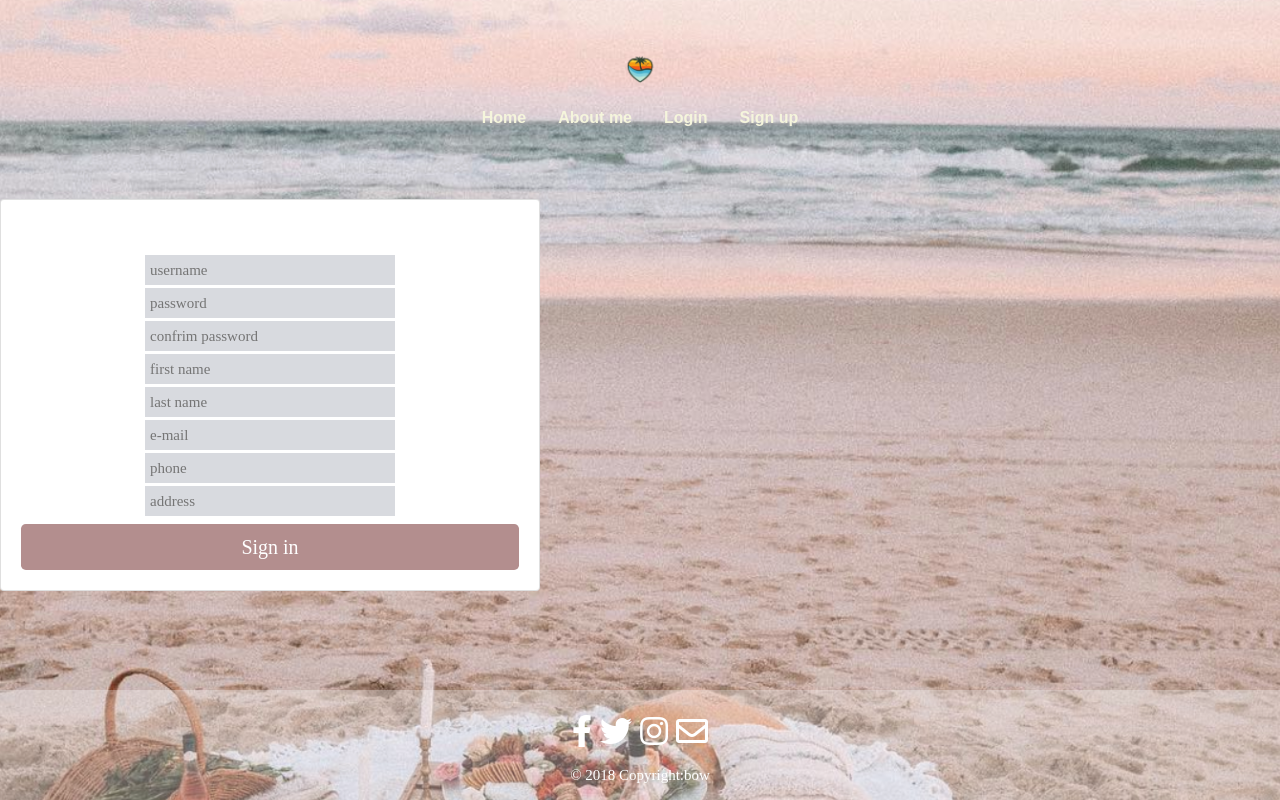
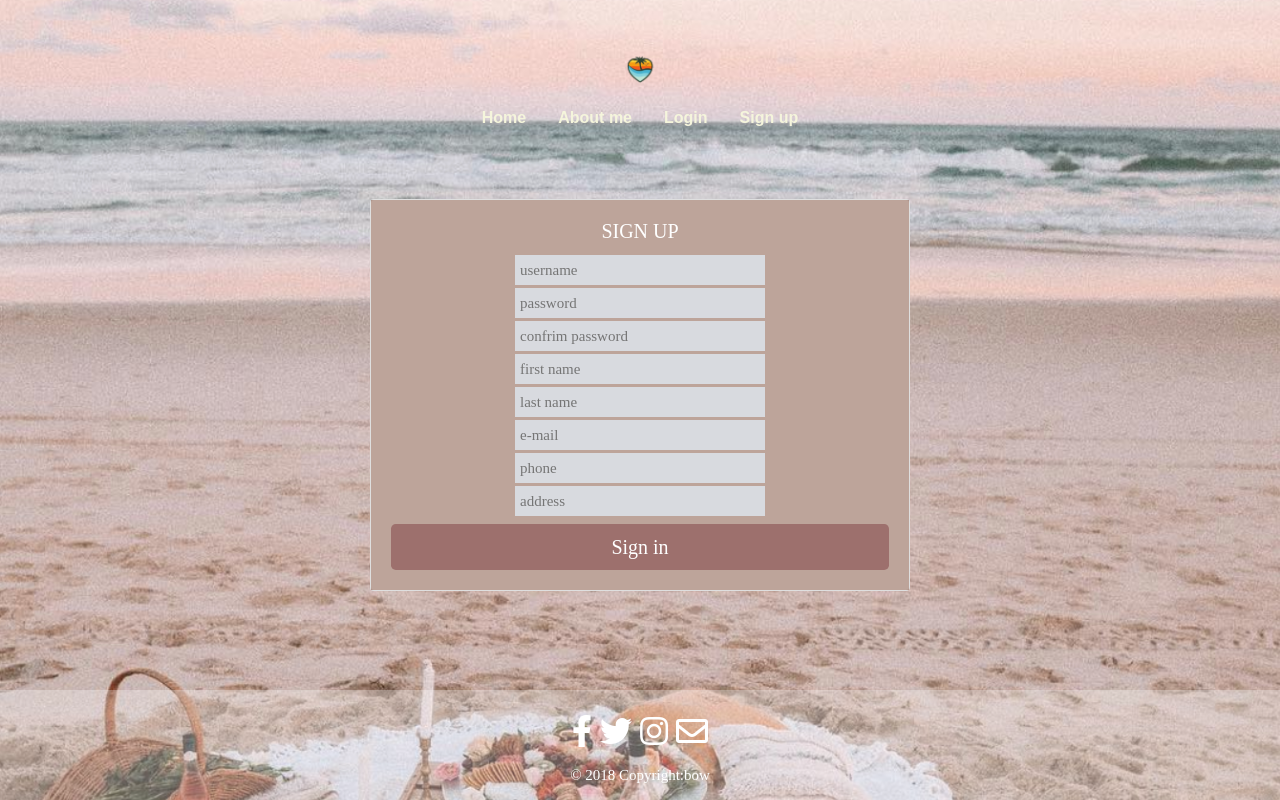
Before and after one commit to maneeporn/project, a PHP site: page /register.php in a window 1280 px wide. Run offline with PHP 8.4, Linux system fonts and the light colour scheme; some libraries are stand-ins or nearby versions.

Commit message:
no message

```diff
--- a/main.css
+++ b/main.css
@@ -61,15 +61,6 @@ h2 {
 	margin:auto;
 }
 
-<<<<<<< HEAD
-footer{
-  position:absolute;
-  bottom:0;
-  width:100%;
-}
-
-=======
->>>>>>> be17a8ce7164a79e3051af3db3da956e94e88b1a
 .fullscreen {
 	margin: 0;
 	background-image:url('image/index.gif');
@@ -175,7 +166,6 @@ footer{
 	padding: 0 0 5%;
 }
 
-<<<<<<< HEAD
 .card-body{
 		text-align: center;
     display: block;
@@ -215,10 +205,10 @@ footer{
 	text-align: center;
 	margin: auto;
 }
-#return-to-top {
-=======
+.card.mb-3{
+	margin: auto
+}
 #return_to_top {
->>>>>>> be17a8ce7164a79e3051af3db3da956e94e88b1a
 	position: fixed;
 	bottom: 20px;
 	right: 20px;
@@ -254,10 +244,5 @@ footer{
 }
 #return_to_top:hover i {
 	color: #fff;
-<<<<<<< HEAD
-	top: 5px;
-}
-=======
 	top: -5px;
 }
->>>>>>> be17a8ce7164a79e3051af3db3da956e94e88b1a
--- a/register.php
+++ b/register.php
@@ -3,6 +3,7 @@
 	require_once "config.php";
 	require "header.php";
 ?>
+<div class="container">
   <div class="card mb-3" style="max-width: 540px;">
     <div class="row">
       <div class="col-12">
@@ -39,5 +40,5 @@
       </div>
     </div>
   </div>
-
+</div>
 <?php include "footer.php" ?>
```
Also changed, not shown: register_submit.php (+12 -16 lines), aboutme.php (line endings or trailing spaces), header.php (line endings or trailing spaces). Lines whose indentation alone changed are shown as unchanged.
